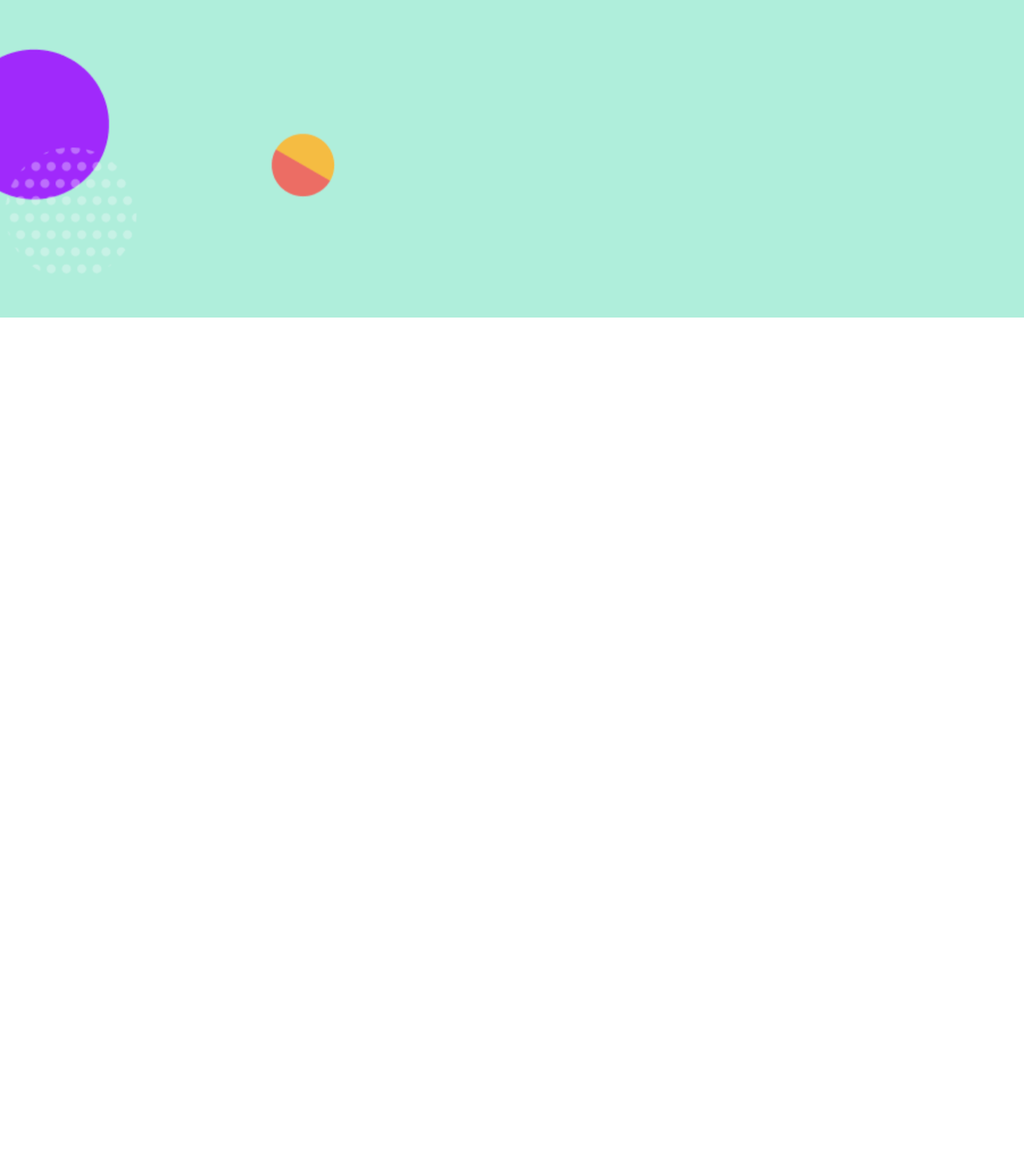
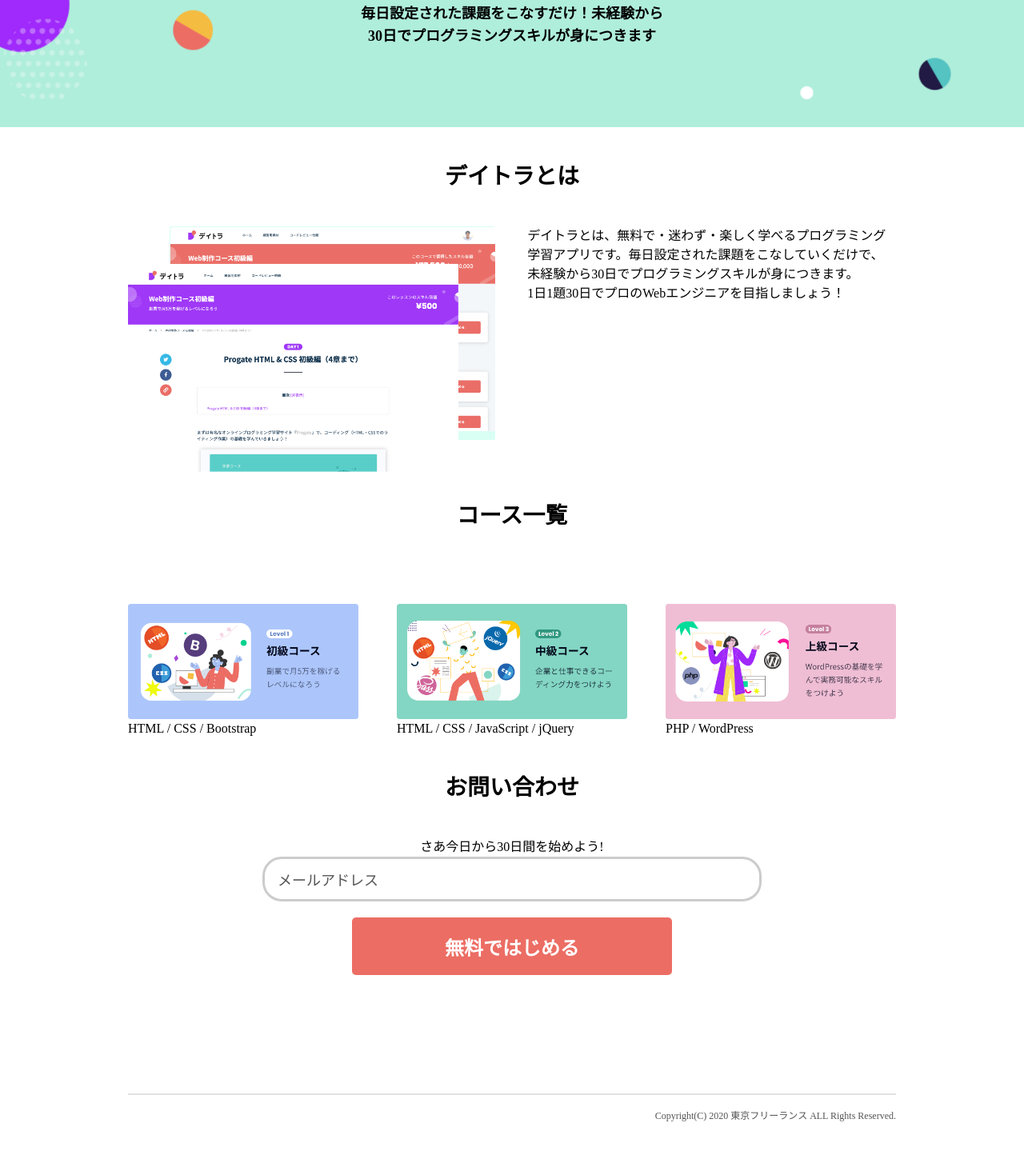
Before and after one commit to shu-illy/mosha_day_trial, a plain HTML site: page index.html in a window 1280 px wide. Shown: the part 313-1762 px from the top of the page at 80% size. Before the commit the page ends 800 px from the top, so only its background shows below. Drawn offline with Linux system fonts and the light colour scheme.

Commit message:
Finish mosha

```diff
--- a/css/style.css
+++ b/css/style.css
@@ -1,34 +1,53 @@
 .container {
     width: 960px;
     margin:auto;
+}
+
+header {
+  height: 60px;
 }
 
 h1 {
     /* margin: 10px; */
     position: absolute;
     font-weight: bold;
-    font-size: 24px
+    font-size: 24px;
+    line-height: 60px;
+}
+
+p {
+  line-height: 24px;
+  font-size: 16px;
 }
 
 .global-nav {
-    margin-top: 15px;
+    margin: auto;
     text-align: center;
+    line-height: 60px;
 }
 
 .global-nav .nav-item {
     display: inline-block;
-    margin: 0 10px;
+    margin: auto 10px;
     float: right;
+    font-weight: bold;
+}
+
+.nav-item a {
+  text-decoration: none;
+  color: black;
 }
 
 .heading {
     background-image: url('../img/main-vsual-nontitle.png');
-    height: 647px;
+    background-size: cover;
     width: 100%;
 }
 
 h2 {
-    font-size: 48px;
+  font-size: 48px;
+  font-weight: bold;
+  margin: 30px 0px;
 }
 
 .heading .container {
@@ -36,6 +55,99 @@ h2 {
     padding: 100px 0px;
 }
 
-header {
-    height: 48px;
+.heading p {
+  font-weight: bold;
+  font-size: 18px;
+  text-align: center;
+  line-height: 28px;
 }
+
+
+
+h3 {
+  font-weight: bold;
+  font-size: 28px;
+  text-align: center;
+}
+
+.container div {
+  margin-top: 48px;
+}
+
+.about-content {
+  height: 300px;
+}
+
+.about-content img {
+  /* height: 100%; */
+  width: 48%;
+  display: inline-block;
+  /* margin: auto 10px; */
+  float: left;
+}
+
+.about-content p {
+  /* height: 100%; */
+  width: 48%;
+  display: inline-block;
+  float: right;
+}
+
+.course-container {
+  display: flex;
+  justify-content: space-between;
+}
+
+.course-item {
+  width: 30%;
+  /* display: inline-block; */
+}
+
+.course-item img {
+  width: 100%;
+}
+
+.course-item p {
+  line-height: 24px;
+}
+
+.inquiry-content {
+  text-align: center;
+  padding-bottom: 120px;
+}
+
+#mail-address {
+  height: 48px;
+  width: 600px;
+  font-size: 18px;
+  border-radius: 24px;
+  padding-left: 16px;
+  border: 3px solid #cccccc;
+  color: #555555;
+  display: block;
+  margin: auto;
+}
+
+#inquiry-button {
+  height: 72px;
+  width: 400px;
+  display: block;
+  margin: 20px auto;
+  background-color: #EC6D64;
+  color: white;
+  font-weight: bold;
+  font-size: 24px;
+  border: 0px;
+  border-radius: 5px;
+}
+
+footer {
+  padding-bottom: 36px;
+}
+
+footer p {
+  text-align: right;
+  font-size: 12px;
+  line-height: 36px;
+  color: #555555;
+}
--- a/index.html
+++ b/index.html
@@ -21,15 +21,50 @@
       </div>
         <div class="heading">
           <div class="container">
-            <h2>1日1題30日で<br>プロのエンジニアになろう</h2>
-            <p>毎日設定された課題をこなすだけ！未経験から30日でプログラミングスキルが身につきます</p>
+            <h2>1日1題30日で<br>プロのWebエンジニアになろう！</h2>
+            <p>毎日設定された課題をこなすだけ！未経験から<br>30日でプログラミングスキルが身につきます</p>
           </div>
         </div>
       <div class="container">
-        <div class="introduction"></div>
-        <div class="course"></div>
-        <div class="inquiry"></div>
-        <footer></footer>
+        <div class="about">
+          <h3>デイトラとは</h3>
+          <div class="about-content">
+            <img src="img/about.png">
+            <p>デイトラとは、無料で・迷わず・楽しく学べるプログラミング学習アプリです。毎日設定された課題をこなしていくだけで、未経験から30日でプログラミングスキルが身につきます。<br>
+            1日1題30日でプロのWebエンジニアを目指しましょう！</p>
+          </div>
+
+        </div>
+        <div class="course">
+          <h3>コース一覧</h3>
+          <div class="course-container">
+            <div class="course-item">
+              <img src="img/web_first.png">
+              <p>HTML / CSS / Bootstrap</p>
+            </div>
+            <div class="course-item">
+              <img src="img/web_second.png">
+              <p>HTML / CSS / JavaScript / jQuery</p>
+            </div>
+            <div class="course-item">
+              <img src="img/web_third.png">
+              <p>PHP / WordPress</p>
+            </div>
+          </div>
+
+        </div>
+        <div class="inquiry">
+          <h3>お問い合わせ</h3>
+          <div class="inquiry-content">
+            <p>さあ今日から30日間を始めよう!</p>
+            <input type="text" value="メールアドレス" id="mail-address">
+            <input type="button" value="無料ではじめる" id="inquiry-button">
+          </div>
+        </div>
+        <footer>
+          <hr color="#e2e2e2">
+          <p>Copyright(C) 2020 東京フリーランス ALL Rights Reserved.</p>
+        </footer>
       </div>
 
     </body>
```
